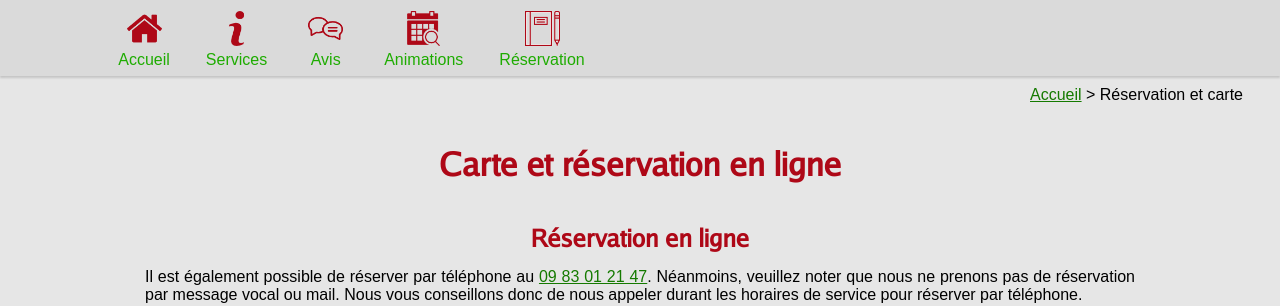
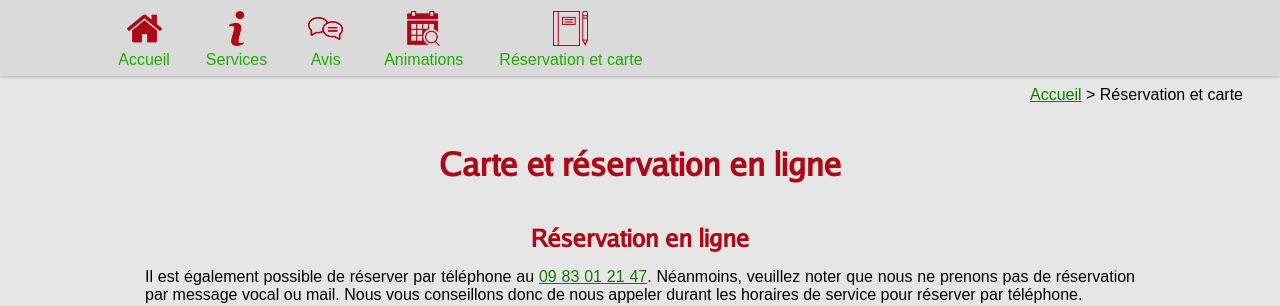
Before and after one commit to plabadille/le-timsam, a PHP site: page /reservation.php in a window 1280 px wide. Shown: the part 220-526 px from the top of the page. Run offline with PHP 8.4, Linux system fonts and the light colour scheme.

Commit message:
fix widget menu in https and add carte to menu with booking

```diff
--- a/view/pages/carte.html
+++ b/view/pages/carte.html
@@ -16,7 +16,7 @@
         <p class="c-carte__texte text-align__justify">Tous nos produits sont frais et fait maison. Merci d'impérativement nous signaler toutes allergies alimentaires (principalement fruits de mer et arachides). Beaucoup de nos plats sont disponibles en version sans glutten, pour enfant, végétarienne ou végétalienne, n'hésitez pas à nous demander.</p>
 
         <div class="c-carte__widget">
-            <iframe id="c-carte__carte-iframe" src="http://menuwidget.mobimenu.fr?mpres=long&rid=343916&mbg=ffffff&mtbg=ffffff&mtfco=ae0817&mcatbg=ffffff&mcatfco=030303&mscatbg=ffffff&mscatfco=030303&mdibg=ffffff&mdifco=999999&mdidfco=999999&hc=030303&hac=black&mid=410184"></iframe>
+            <iframe id="c-carte__carte-iframe" src="https://menuwidget.zenchef.com?mpres=long&rid=343916&mbg=ffffff&mtbg=ffffff&mtfco=ae0817&mcatbg=ffffff&mcatfco=030303&mscatbg=ffffff&mscatfco=030303&mdibg=ffffff&mdifco=999999&mdidfco=999999&hc=030303&hac=black&mid=410184"></iframe>
         </div>
     </article>
 </section>
--- a/view/templates/nav.phtml
+++ b/view/templates/nav.phtml
@@ -32,7 +32,7 @@
         <li class="c-nav__main-item">
             <a class="c-nav__main-link" href="/reservation.php">
                 <i class="c-nav__main-icon icon-booking"></i>
-                Réservation
+                Réservation et carte
             </a>
         </li>
 
```
